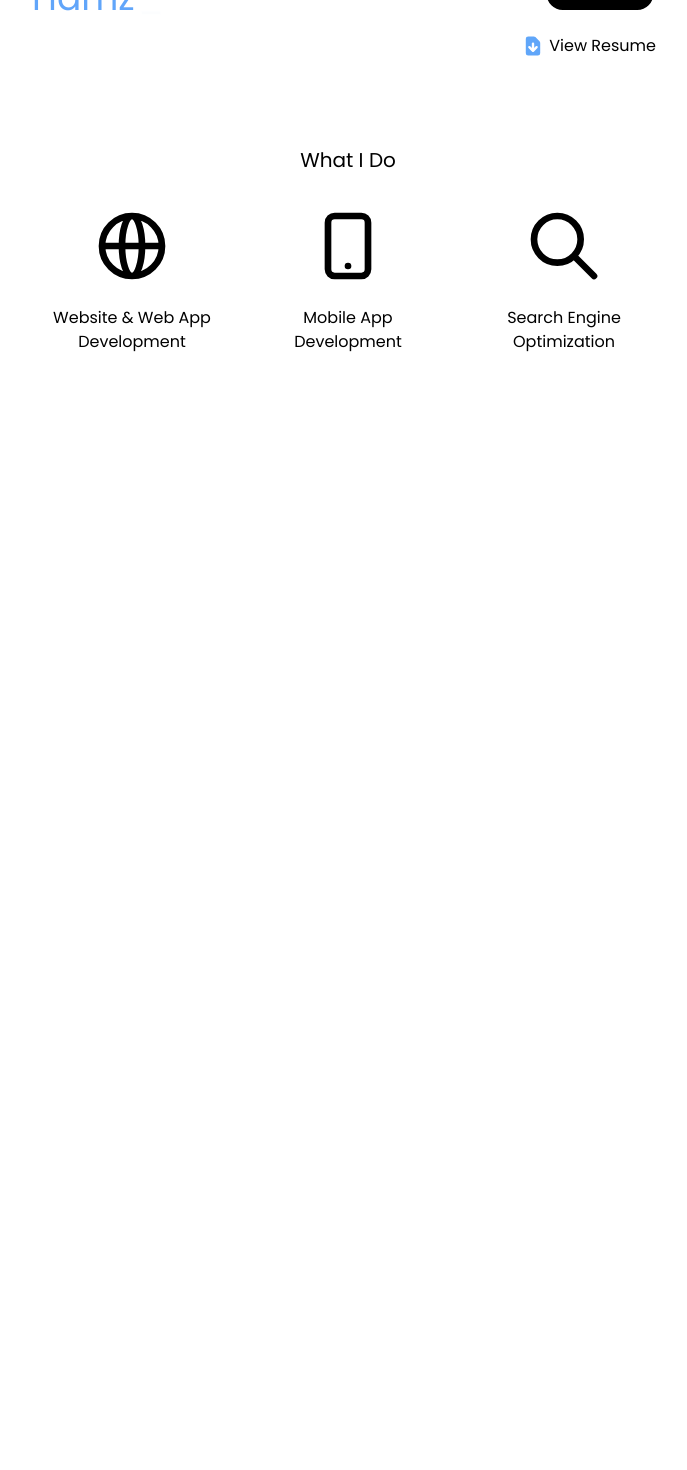
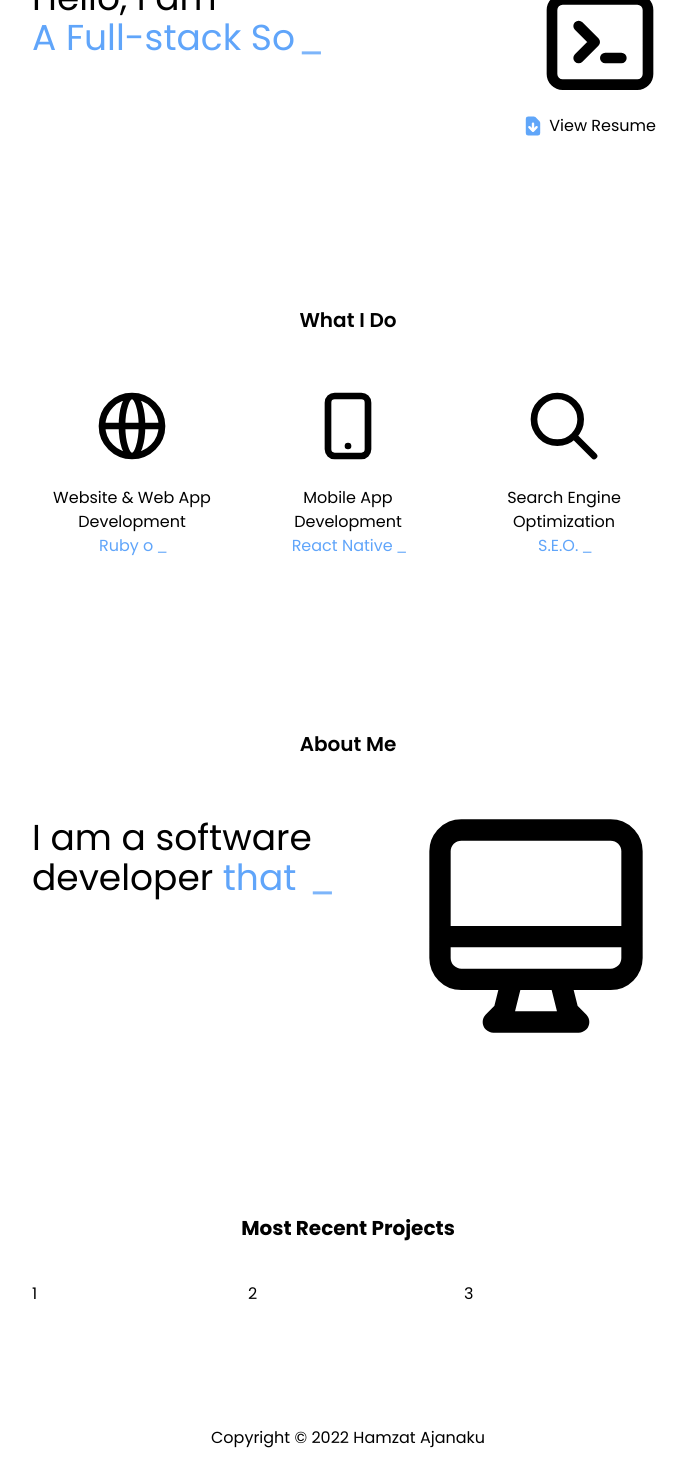
Before and after one commit to hamzat06/portfolio, a React (Create React App) app: page / in a window 1280 px wide. Shown: the part 186-1656 px from the top of the page, without its empty margins (292-979 px from the left). Before the commit the page ends 800 px from the top, so only its background shows below. Built offline with nearby package versions, Linux system fonts and the light colour scheme.

Commit message:
finished with most of the sections' web view

```diff
--- a/package.json
+++ b/package.json
@@ -1,6 +1,7 @@
 {
     "name": "portfolio",
     "version": "0.1.0",
+    "homepage": "https://hamzat06.github.io/portfolio",
     "private": true,
     "dependencies": {
         "@testing-library/jest-dom": "^5.16.2",
@@ -17,6 +18,8 @@
         "build": "react-scripts build",
         "test": "react-scripts test",
         "eject": "react-scripts eject",
+        "predeploy": "npm run build",
+        "deploy": "gh-pages -d build",
         "lint": "eslint .",
         "lint:fix": "eslint --fix",
         "format": "prettier --write './**/*.{js,jsx,ts,tsx,css,md,json}' --config ./.prettierrc.json"
@@ -44,6 +47,7 @@
         "eslint": "^8.10.0",
         "eslint-config-prettier": "^8.4.0",
         "eslint-plugin-prettier": "^4.0.0",
+        "gh-pages": "^3.2.3",
         "postcss": "^8.4.7",
         "prettier": "^2.5.1",
         "tailwindcss": "^3.0.23"
--- a/public/index.html
+++ b/public/index.html
@@ -6,8 +6,8 @@
     <meta name="viewport" content="width=device-width, initial-scale=1" />
     <meta name="theme-color" content="#000000" />
     <meta
-      name="description"
-      content="Web site created using create-react-app"
+      name="Hamzat Ajanaku Portfolio website"
+      content="Hamzat Ajanaku portfolio website"
     />
     <link rel="apple-touch-icon" href="%PUBLIC_URL%/logo192.png" />
     <!--
@@ -24,7 +24,7 @@
       work correctly both with client-side routing and a non-root public URL.
       Learn how to configure a non-root public URL by running `npm run build`.
     -->
-    <title>React App</title>
+    <title>Hamzat's Portfolio</title>
 
     <link rel="preconnect" href="https://fonts.googleapis.com">
     <link rel="preconnect" href="https://fonts.gstatic.com" crossorigin>
--- a/src/App.js
+++ b/src/App.js
@@ -2,6 +2,9 @@ import { Component } from "react";
 import { Navbar } from "./components/Navbar";
 import { Hero } from "./components/Hero";
 import { Services } from "./components/Services";
+import { About } from "./components/About";
+import { Work } from "./components/Work";
+import { Footer } from "./components/Footer";
 
 class App extends Component {
     constructor(props) {
@@ -24,7 +27,10 @@ class App extends Component {
                 <div className="container max-w-2xl p-5">
                     <Hero />
                     <Services />
+                    <About />
+                    <Work />
                 </div>
+                <Footer />
             </div>
         );
     }
--- /dev/null
+++ b/src/components/About.js
@@ -0,0 +1,38 @@
+import PC from "../assets/icons/pc.svg";
+import { Typewriter } from "react-simple-typewriter";
+
+export const About = () => {
+    return (
+        <section className="py-20">
+            <div>
+                <h2 className="text-xl text-center mb-10 font-semibold">
+                    About Me
+                </h2>
+                <div className="grid grid-cols-2 gap-4">
+                    <div>
+                        <h3 className="text-4xl mt-5">
+                            {"I am a software developer "}
+                            <span className="text-blue-400">
+                                <Typewriter
+                                    words={[
+                                        "with 3 years of professional experience.",
+                                        "that loves to satisfy clients."
+                                    ]}
+                                    loop={0}
+                                    cursor
+                                    cursorStyle="_"
+                                    typeSpeed={70}
+                                    deleteSpeed={50}
+                                    delaySpeed={500}
+                                />
+                            </span>
+                        </h3>
+                    </div>
+                    <div>
+                        <img alt="" src={PC} className="w-64 h-64 ml-auto" />
+                    </div>
+                </div>
+            </div>
+        </section>
+    );
+};
--- /dev/null
+++ b/src/components/Footer.js
@@ -0,0 +1,11 @@
+export const Footer = () => {
+    return (
+        <footer>
+            <div className="container max-w-4xl text-center p-5">
+                <p>
+                    Copyright &copy; {new Date().getFullYear()} Hamzat Ajanaku
+                </p>
+            </div>
+        </footer>
+    );
+};
--- a/src/components/Hero.js
+++ b/src/components/Hero.js
@@ -4,13 +4,16 @@ import DocumentDownload from "../assets/icons/document-download2.svg";
 
 export const Hero = () => {
     return (
-        <section>
+        <section className="py-20">
             <div className="flex justify-between">
-                <h1 className="text-4xl mt-10">
+                <h1 className="text-4xl">
                     Hello, I am <br />
                     <span className="text-blue-400">
                         <Typewriter
-                            words={["Hamzat Ajanaku", "A Software Developer"]}
+                            words={[
+                                "Hamzat Ajanaku",
+                                "A Full-stack Software Developer"
+                            ]}
                             loop={0}
                             cursor
                             cursorStyle="_"
--- a/src/components/Services.js
+++ b/src/components/Services.js
@@ -1,35 +1,71 @@
 import Globe from "../assets/icons/globe.svg";
 import Mobile from "../assets/icons/mobile.svg";
 import Search from "../assets/icons/search.svg";
+import { Typewriter } from "react-simple-typewriter";
 
 export const Services = () => {
     return (
         <section className="py-20">
-            <h3 className="text-center mb-5 text-xl">What I Do</h3>
+            <h3 className="text-center mb-10 text-xl font-semibold">
+                What I Do
+            </h3>
             <div className="grid grid-cols-3 gap-4">
-                <div className="p-3 text-center hover:bg-gray-200 rounded cursor-pointer">
+                <div className="p-3 text-center hover:bg-gray-200 rounded cursor-pointer transition ease-in-out delay-100 hover:-translate-y-1 hover:scale-110 duration-200">
                     <img
                         alt=""
                         src={Globe}
                         className="w-20 h-20 mb-5 mx-auto"
                     />
                     <p>Website & Web App Development</p>
+                    <span className="text-blue-400">
+                        <Typewriter
+                            words={["React.js", "Vue.js", "Ruby on Rails"]}
+                            loop={0}
+                            cursor
+                            cursorStyle="_"
+                            typeSpeed={70}
+                            deleteSpeed={100}
+                            delaySpeed={500}
+                        />
+                    </span>
                 </div>
-                <div className="p-3 text-center hover:bg-gray-200 rounded cursor-pointer">
+                <div className="p-3 text-center hover:bg-gray-200 rounded cursor-pointer  transition ease-in-out delay-100 hover:-translate-y-1 hover:scale-110 duration-200">
                     <img
                         alt=""
                         src={Mobile}
                         className="w-20 h-20 mb-5 mx-auto"
                     />
                     <p>Mobile App Development</p>
+                    <span className="text-blue-400">
+                        <Typewriter
+                            words={["React Native", "Ionic-Vue"]}
+                            loop={0}
+                            cursor
+                            cursorStyle="_"
+                            typeSpeed={70}
+                            deleteSpeed={100}
+                            delaySpeed={500}
+                        />
+                    </span>
                 </div>
-                <div className="p-3 text-center hover:bg-gray-200 rounded cursor-pointer">
+                <div className="p-3 text-center hover:bg-gray-200 rounded cursor-pointer  transition ease-in-out delay-100 hover:-translate-y-1 hover:scale-110 duration-200">
                     <img
                         alt=""
                         src={Search}
                         className="w-20 h-20 mb-5 mx-auto"
                     />
                     <p>Search Engine Optimization</p>
+                    <span className="text-blue-400">
+                        <Typewriter
+                            words={["S.E.O."]}
+                            loop={0}
+                            cursor
+                            cursorStyle="_"
+                            typeSpeed={70}
+                            deleteSpeed={100}
+                            delaySpeed={500}
+                        />
+                    </span>
                 </div>
             </div>
         </section>
--- /dev/null
+++ b/src/components/Work.js
@@ -0,0 +1,16 @@
+export const Work = () => {
+    return (
+        <section className="py-20">
+            <div>
+                <h2 className="text-center text-xl font-bold mb-10">
+                    Most Recent Projects
+                </h2>
+                <div className="grid grid-cols-3 gap-4">
+                    <div>1</div>
+                    <div>2</div>
+                    <div>3</div>
+                </div>
+            </div>
+        </section>
+    );
+};
```
Also changed, not shown: src/assets/icons/pc.svg (added), src/components/Contact.js (added), 1 other file (tests, documents, lock files or other folders).
